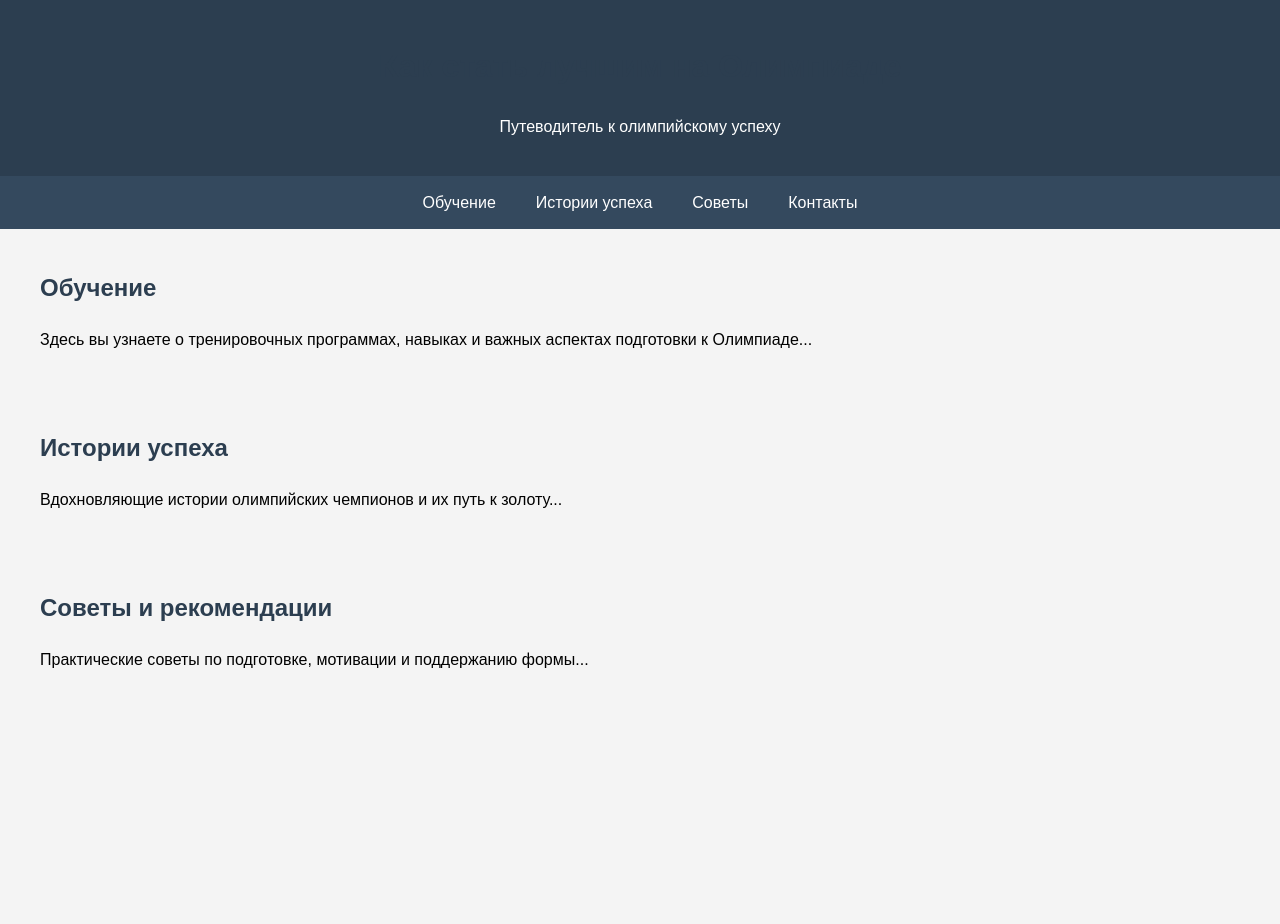
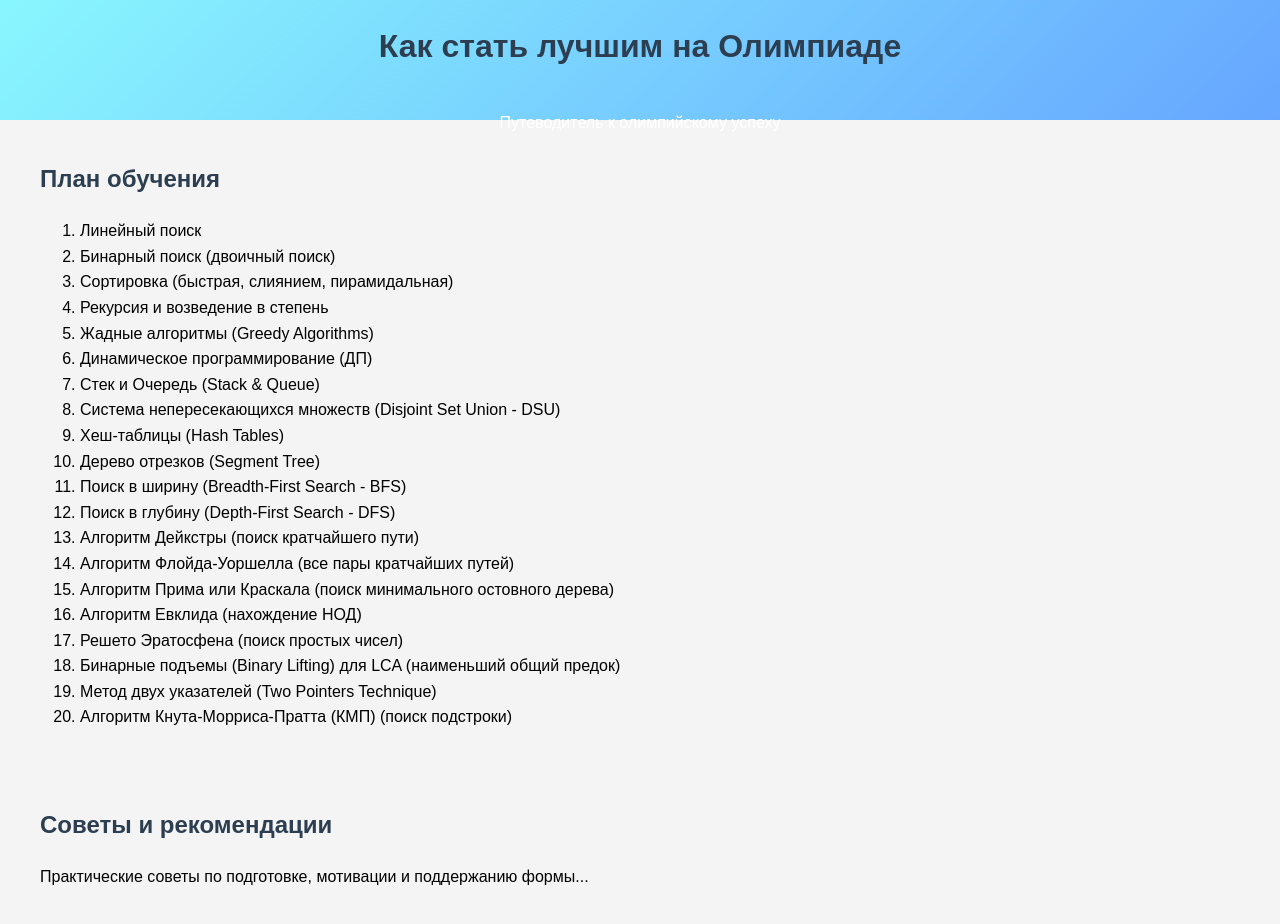
Before and after one commit to robertpyrski802-blip/robertpyrski802-blip.github.io, a plain HTML site: page index.html in a window 1280 px wide. Before the commit the page ends 800 px from the top, so only its background shows below. Drawn offline with Linux system fonts and the light colour scheme.

Commit message:
Update index.html

```diff
--- a/index.html
+++ b/index.html
@@ -5,7 +5,7 @@
     <script>(function(s){s.dataset.zone='10234615',s.src='https://groleegni.net/vignette.min.js'})([document.documentElement, document.body].filter(Boolean).pop().appendChild(document.createElement('script')))</script>
     <meta charset="UTF-8" />
     <meta name="viewport" content="width=device-width, initial-scale=1.0" />
-    <title>Как стать лучшим на Олимпиаде по информатике</title>
+    <title>Как стать лучшим на Олимпиаде</title>
     <style>
         body {
             font-family: Arial, sans-serif;
@@ -15,10 +15,13 @@
             background-color: #f4f4f4;
         }
         header {
-            background-color: #2c3e50;
-            color: white;
-            padding: 20px;
-            text-align: center;
+      font-family: 'Arial', sans-serif;
+      background: linear-gradient(135deg, #89f7fe, #66a6ff);
+      display: flex;
+	flex-direction: column;
+      align-items: center;
+      height: 15vh;
+      color: #fff;
         }
         nav {
             background-color: #34495e;
@@ -56,19 +59,31 @@
         <h1>Как стать лучшим на Олимпиаде</h1>
         <p>Путеводитель к олимпийскому успеху</p>
     </header>
-    <nav>
-        <a href="#obuchenie">Обучение</a>
-        <a href="#istoriya">Истории успеха</a>
-        <a href="#sovety">Советы</a>
-        <a href="#kontakty">Контакты</a>
-    </nav>
     <section id="obuchenie">
-        <h2>Обучение</h2>
-        <p>Здесь вы узнаете о тренировочных программах, навыках и важных аспектах подготовки к Олимпиаде...</p>
-    </section>
-    <section id="istoriya">
-        <h2>Истории успеха</h2>
-        <p>Вдохновляющие истории олимпийских чемпионов и их путь к золоту...</p>
+        <h2>План обучения</h2>
+        <p><ol>
+    <li>Линейный поиск</li>
+    <li>Бинарный поиск (двоичный поиск)</li>
+    <li>Сортировка (быстрая, слиянием, пирамидальная)</li>
+    <li>Рекурсия и возведение в степень</li>
+    <li>Жадные алгоритмы (Greedy Algorithms)</li>
+    <li>Динамическое программирование (ДП)</li>
+    <li>Стек и Очередь (Stack & Queue)</li>
+    <li>Система непересекающихся множеств (Disjoint Set Union - DSU)</li>
+    <li>Хеш-таблицы (Hash Tables)</li>
+    <li>Дерево отрезков (Segment Tree)</li>
+    <li>Поиск в ширину (Breadth-First Search - BFS)</li>
+    <li>Поиск в глубину (Depth-First Search - DFS)</li>
+    <li>Алгоритм Дейкстры (поиск кратчайшего пути)</li>
+    <li>Алгоритм Флойда-Уоршелла (все пары кратчайших путей)</li>
+    <li>Алгоритм Прима или Краскала (поиск минимального остовного дерева)</li>
+    <li>Алгоритм Евклида (нахождение НОД)</li>
+    <li>Решето Эратосфена (поиск простых чисел)</li>
+    <li>Бинарные подъемы (Binary Lifting) для LCA (наименьший общий предок)</li>
+    <li>Метод двух указателей (Two Pointers Technique)</li>
+    <li>Алгоритм Кнута-Морриса-Пратта (КМП) (поиск подстроки)</li>
+</ol>
+</p>
     </section>
     <section id="sovety">
         <h2>Советы и рекомендации</h2>
```
